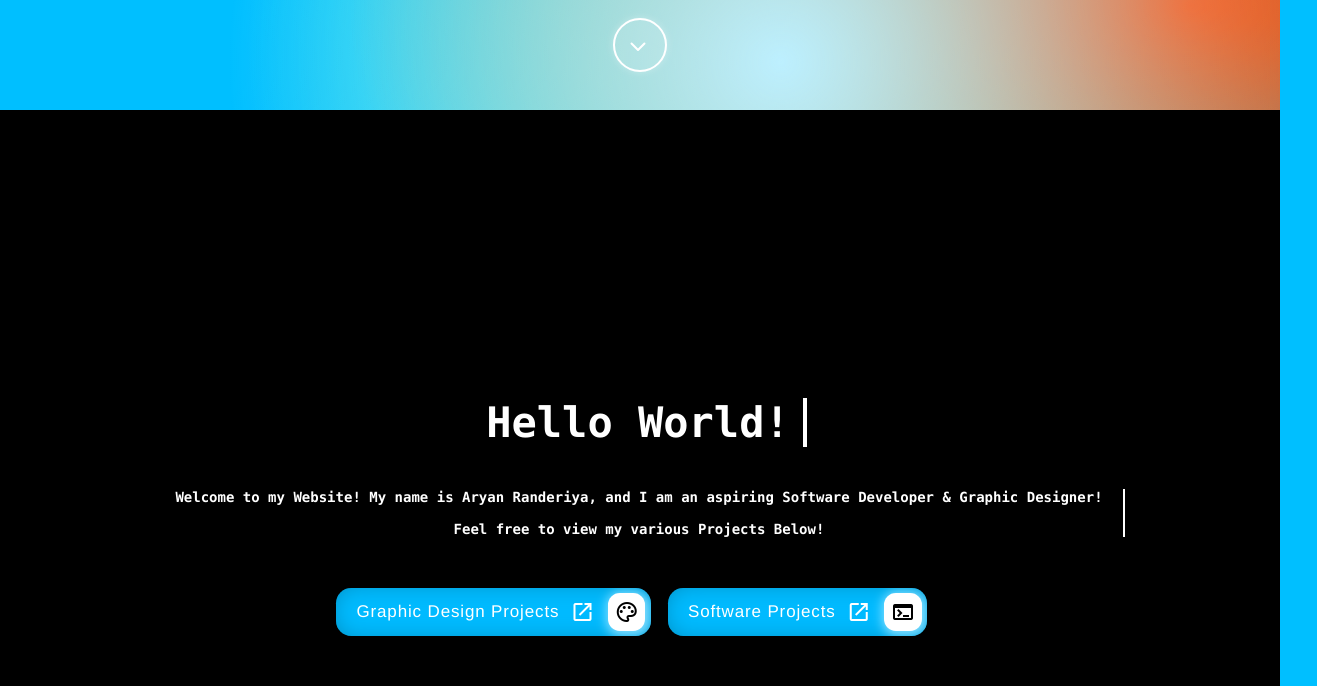
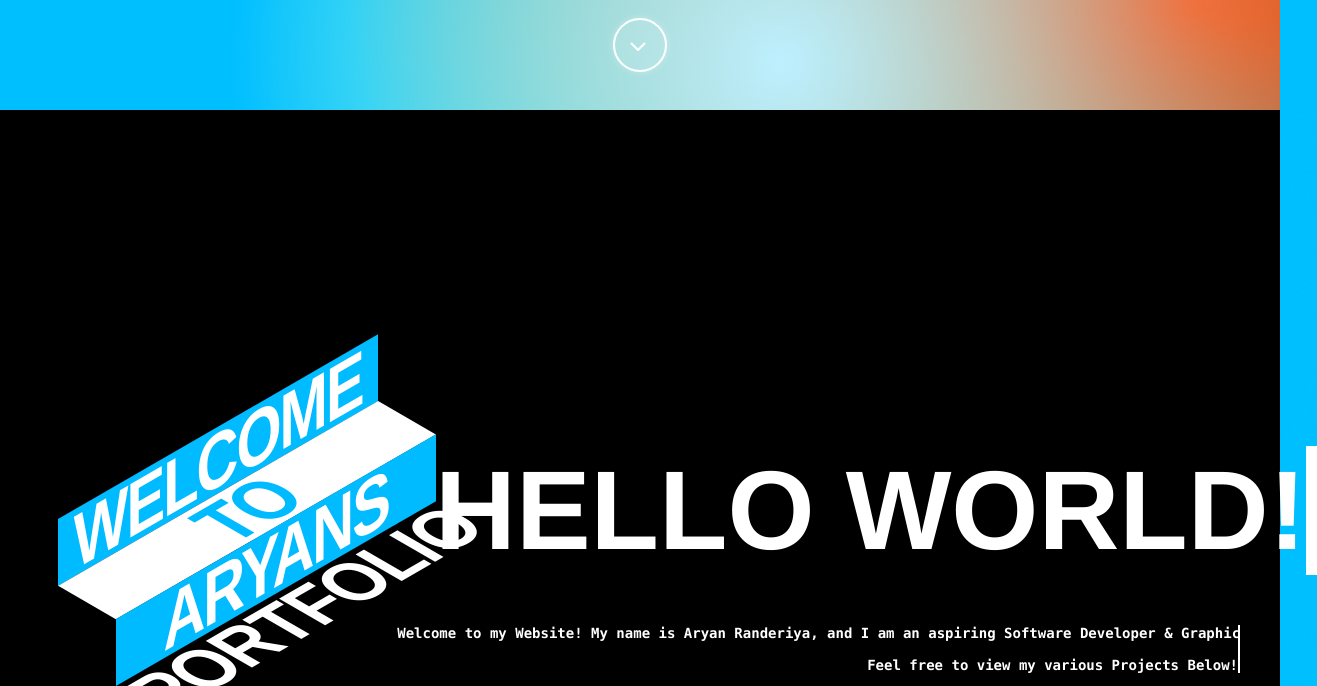
Before and after one commit to aryanranderiya/Portfolio, a plain HTML site: page HTML/index.html in a window 1280 px wide. Shown: the part 690-1376 px from the top of the page, 1317 px wide, since content can reach past the window. Drawn offline with nearby package versions, Linux system fonts and the light colour scheme; a web font is replaced by a local one.

Commit message:
delete 1 file and update 5 files

```diff
--- a/CSS/index.css
+++ b/CSS/index.css
@@ -172,7 +172,7 @@ body {
   width: 100%;
   background: black;
   position: relative; /* Add this line to make .content the positioned ancestor */
-
+  display: inline-flex;
   /* 171717 */
 }
 
@@ -332,3 +332,84 @@ body {
     font-size: 6em;
   }
 }
+
+/* ! Perspective text */
+
+.right {
+  /* float: right; */
+  flex-grow: 1;
+  height: 100%;
+  text-align: center;
+  justify-content: center;
+  align-items: center;
+}
+
+.left {
+  /* float: left; */
+  flex-grow: 1;
+  height: 100%;
+  text-align: center;
+  display: flex;
+  flex-direction: column;
+  justify-content: center;
+  align-items: center;
+}
+
+.perspective-text {
+  width: fit-content;
+  color: white;
+  font-family: Arial;
+  font-size: 58px;
+  font-weight: 900;
+  letter-spacing: -2px;
+  text-transform: uppercase;
+}
+
+.perspective-line {
+  height: 50px;
+  overflow: hidden;
+  position: relative;
+}
+
+p {
+  margin: 0;
+  height: 50px;
+  line-height: 50px;
+  transition: all 0.5s ease-in-out;
+}
+
+.perspective-line:nth-child(odd) {
+  transform: skew(60deg, -30deg) scaleY(0.667);
+}
+
+.perspective-line:nth-child(even) {
+  transform: skew(0deg, -30deg) scaleY(1.337);
+}
+
+.perspective-text:hover p {
+  transform: translate(0, -50px);
+}
+
+.perspective-line:nth-child(1) {
+  left: 29px;
+}
+
+.perspective-line:nth-child(2) {
+  left: 58px;
+  background: #00bbff;
+}
+
+.perspective-line:nth-child(3) {
+  left: 87px;
+  background: #ffffff;
+  color: #00bbff;
+}
+
+.perspective-line:nth-child(4) {
+  left: 116px;
+  background: #00bbff;
+}
+
+.perspective-line:nth-child(5) {
+  left: 145px;
+}
--- a/CSS/typing_animation.css
+++ b/CSS/typing_animation.css
@@ -12,33 +12,43 @@
 
 .typing_animation {
   color: white;
-  font: bold 300% Consolas, Monaco, monospace;
+  /* font: bold 300% Consolas, Monaco, monospace; */
+  font: bold 300% Helvetica;
+  font-size: 8em;
   border-right: 0.1em solid rgb(255, 255, 255);
-  width: 13.2ch;
+  width: 16ch;
   /* margin: 2em; */
   margin-top: 3em;
-  margin-bottom: 1em;
+  margin-bottom: 5%;
   white-space: nowrap;
   overflow: hidden;
 
+  text-align: right;
+  justify-content: right;
+  align-items: right;
+  text-transform: uppercase;
+
+  /* animation: typing 1s steps(0, end),
+    blink-caret 0.5s step-end infinite alternate;
+
+  -webkit-animation: typing 1s steps(14, end),
+    blink-caret 0.5s step-end infinite alternate; */
+}
+
+.animation_paragraph {
+  font: bold 100% Consolas, Monaco, monospace;
+  color: white;
+  border-right: 0.2em solid rgb(255, 255, 255);
+  width: 100ch;
+  white-space: nowrap;
+  overflow: hidden;
+
+  text-align: right;
+  justify-content: right;
+  align-items: right;
   animation: typing 1s steps(14, end),
     blink-caret 0.5s step-end infinite alternate;
 
   -webkit-animation: typing 1s steps(14, end),
     blink-caret 0.5s step-end infinite alternate;
 }
-
-.animation_paragraph {
-  font: bold 100% Consolas, Monaco, monospace;
-  color: white;
-  border-right: 0.2em solid rgb(255, 255, 255);
-  width: 115ch;
-  white-space: nowrap;
-  overflow: hidden;
-
-  animation: typing 1s steps(14, end),
-    blink-caret 0.5s step-end infinite alternate;
-
-  -webkit-animation: typing 1s steps(14, end),
-    blink-caret 0.5s step-end infinite alternate;
-}
--- a/HTML/index.html
+++ b/HTML/index.html
@@ -85,7 +85,35 @@
         </button>
     </div>
 
-    <div class="content center-content">
+    <div class="content">
+
+        <div class="left">
+            <div class="perspective-text">
+                <div class="perspective-line">
+                    <p></p>
+                    <p>Welcome</p>
+                </div>
+                <div class="perspective-line">
+                    <p>Welcome</p>
+                    <p>to</p>
+                </div>
+                <div class="perspective-line">
+                    <p>to</p>
+                    <p>Aryans</p>
+                </div>
+                <div class="perspective-line">
+                    <p>Aryans</p>
+                    <p>Portfolio</p>
+                </div>
+                <div class="perspective-line">
+                    <p>Portfolio</p>
+                    <p></p>
+                </div>
+            </div>
+        </div>
+
+        <div class="right">
+
 
             <!-- Hello World & Animating text -->
             <div class="main_text center-content">
@@ -123,8 +151,8 @@
 
 
             <div class="socials">
-            <a href="https://www.linkedin.com/in/aryanranderiya" target="_blank"><i class="fa-brands fa-linkedin fa-4x"
-                    style="color: #0072b1;"></i></a>
+                <a href="https://www.linkedin.com/in/aryanranderiya" target="_blank"><i
+                        class="fa-brands fa-linkedin fa-4x" style="color: #0072b1;"></i></a>
 
                 <a href="https://www.github.com/aryanranderiya" target="_blank"><i class="fa-brands fa-github fa-4x"
                         style="color: white;"></i></a>
@@ -139,6 +167,7 @@
                         class="fa-brands fa-instagram fa-4x instagram-icon"></i></a>
             </div>
 
+        </div>
 
         <div class="marquee">
             <div class="marquee__group" aria-hidden="true">
--- a/JS/index.js
+++ b/JS/index.js
@@ -9,7 +9,7 @@ function scrollToContent() {
 
 const titles = document.querySelector(".title_heading_1");
 const scroll_btn = document.querySelector(".scroll_btn");
-const main_text = document.querySelector(".main_text");
+const main_text = document.querySelector(".typing_animation");
 const marquee = document.querySelector(".marquee");
 
 // ! Titles
@@ -55,13 +55,15 @@ btn2.addEventListener("mouseout", () => {
 //! Homepage Text
 
 main_text.addEventListener("mouseover", () => {
-  cursor.style.transform = "scale(4)";
+  cursor.style.transform = "scale(10)";
   cursor.style.mixBlendMode = "difference";
+  cursor.style.boxShadow = "none";
 });
 
 main_text.addEventListener("mouseout", () => {
   cursor.style.transform = "none";
   cursor.style.mixBlendMode = "normal";
+  cursor.style.boxShadow = "0px 0px 30px white";
 });
 
 //  ! Marquee
```
Also changed, not shown: HTML/navbar.html (+8 -0 lines), 1 other file. Lines whose indentation alone changed are shown as unchanged.
